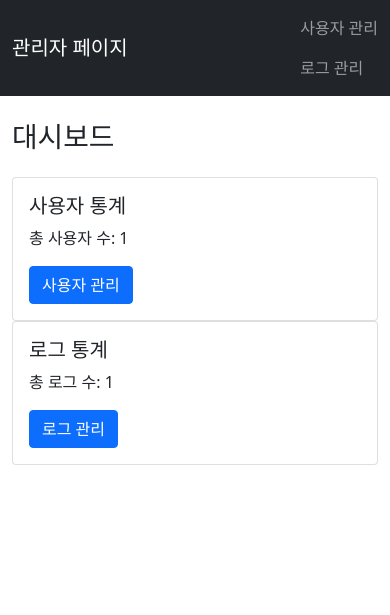
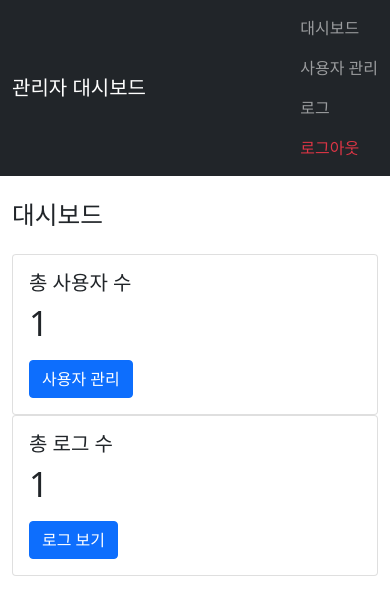
Before and after one commit to alkjfgh/pill-mobile-server, a Python web app: template templates/admin/dashboard.html in a window 390 px wide. Shown: the top 615 px of the page. Run offline with Jinja, Linux system fonts and the light colour scheme; the template is opened without the code that fills it: most values are stand-ins (such as "Sample title", 1, 10 or a date in 2020).

Commit message:
Enhance admin interface with user and log management features
- Updated admin endpoints to require admin verification for user and log views.
- Created new base template for consistent layout across admin pages.
- Refactored dashboard template to extend the new base template and improve structure.
- Added new templates for user management and logs, enhancing the admin functionality.
- Implemented responsive design using Bootstrap for better user experience.

```diff
--- /dev/null
+++ b/templates/admin/base.html
@@ -0,0 +1,26 @@
+<!DOCTYPE html>
+<html lang="ko">
+<head>
+    <meta charset="UTF-8">
+    <meta name="viewport" content="width=device-width, initial-scale=1.0">
+    <title>관리자 페이지</title>
+    <link href="https://cdn.jsdelivr.net/npm/bootstrap@5.1.3/dist/css/bootstrap.min.css" rel="stylesheet">
+</head>
+<body>
+    <nav class="navbar navbar-expand-lg navbar-dark bg-dark">
+        <div class="container">
+            <a class="navbar-brand" href="/admin/dashboard">관리자 대시보드</a>
+            <div class="navbar-nav">
+                <a class="nav-link" href="/admin/dashboard">대시보드</a>
+                <a class="nav-link" href="/admin/users">사용자 관리</a>
+                <a class="nav-link" href="/admin/logs">로그</a>
+                <a class="nav-link text-danger" href="/admin/logout">로그아웃</a>
+            </div>
+        </div>
+    </nav>
+    <div class="container mt-4">
+        {% block content %}{% endblock %}
+    </div>
+    <script src="https://cdn.jsdelivr.net/npm/bootstrap@5.1.3/dist/js/bootstrap.bundle.min.js"></script>
+</body>
+</html>
--- a/templates/admin/dashboard.html
+++ b/templates/admin/dashboard.html
@@ -1,28 +1,13 @@
-<!DOCTYPE html>
-<html>
-<head>
-    <title>관리자 대시보드</title>
-    <link href="https://cdn.jsdelivr.net/npm/bootstrap@5.1.3/dist/css/bootstrap.min.css" rel="stylesheet">
-</head>
-<body>
-    <nav class="navbar navbar-expand-lg navbar-dark bg-dark">
-        <div class="container">
-            <a class="navbar-brand" href="/admin">관리자 페이지</a>
-            <div class="navbar-nav">
-                <a class="nav-link" href="/admin/users">사용자 관리</a>
-                <a class="nav-link" href="/admin/logs">로그 관리</a>
-            </div>
-        </div>
-    </nav>
+{% extends "admin/base.html" %}
 
-    <div class="container mt-4">
-        <h1>대시보드</h1>
+{% block content %}
+<h2>대시보드</h2>
 <div class="row mt-4">
     <div class="col-md-6">
         <div class="card">
             <div class="card-body">
-                        <h5 class="card-title">사용자 통계</h5>
-                        <p class="card-text">총 사용자 수: {{ user_count }}</p>
+                <h5 class="card-title">총 사용자 수</h5>
+                <p class="card-text display-4">{{ user_count }}</p>
                 <a href="/admin/users" class="btn btn-primary">사용자 관리</a>
             </div>
         </div>
@@ -30,13 +15,11 @@
     <div class="col-md-6">
         <div class="card">
             <div class="card-body">
-                        <h5 class="card-title">로그 통계</h5>
-                        <p class="card-text">총 로그 수: {{ log_count }}</p>
-                        <a href="/admin/logs" class="btn btn-primary">로그 관리</a>
+                <h5 class="card-title">총 로그 수</h5>
+                <p class="card-text display-4">{{ log_count }}</p>
+                <a href="/admin/logs" class="btn btn-primary">로그 보기</a>
             </div>
         </div>
     </div>
 </div>
-    </div>
-</body>
-</html>
+{% endblock %}
```
Also changed, not shown: app/api/endpoints/admin.py (+6 -4 lines), templates/admin/login.html (+6 -2 lines), templates/admin/logs.html (added, +31 -0 lines), templates/admin/users.html (added, +32 -0 lines). Lines whose indentation alone changed are shown as unchanged.
